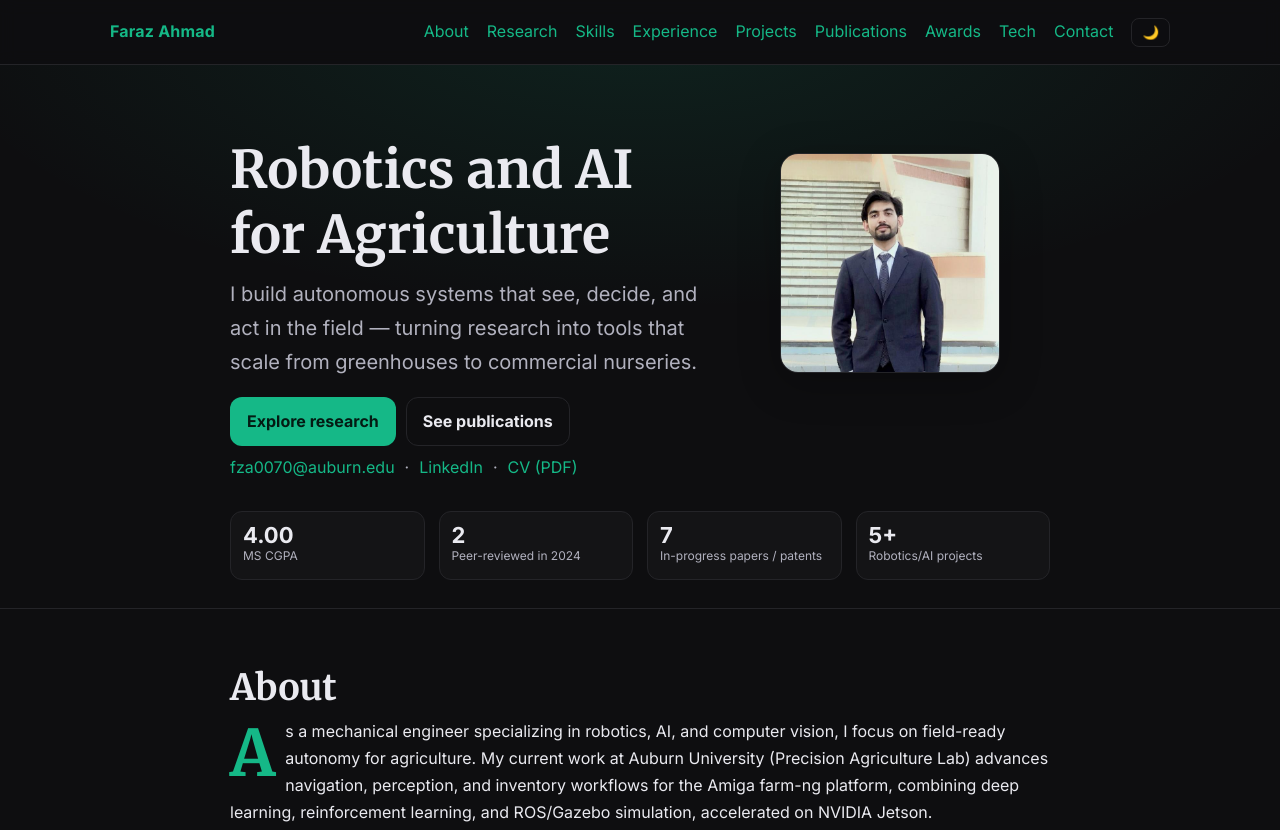
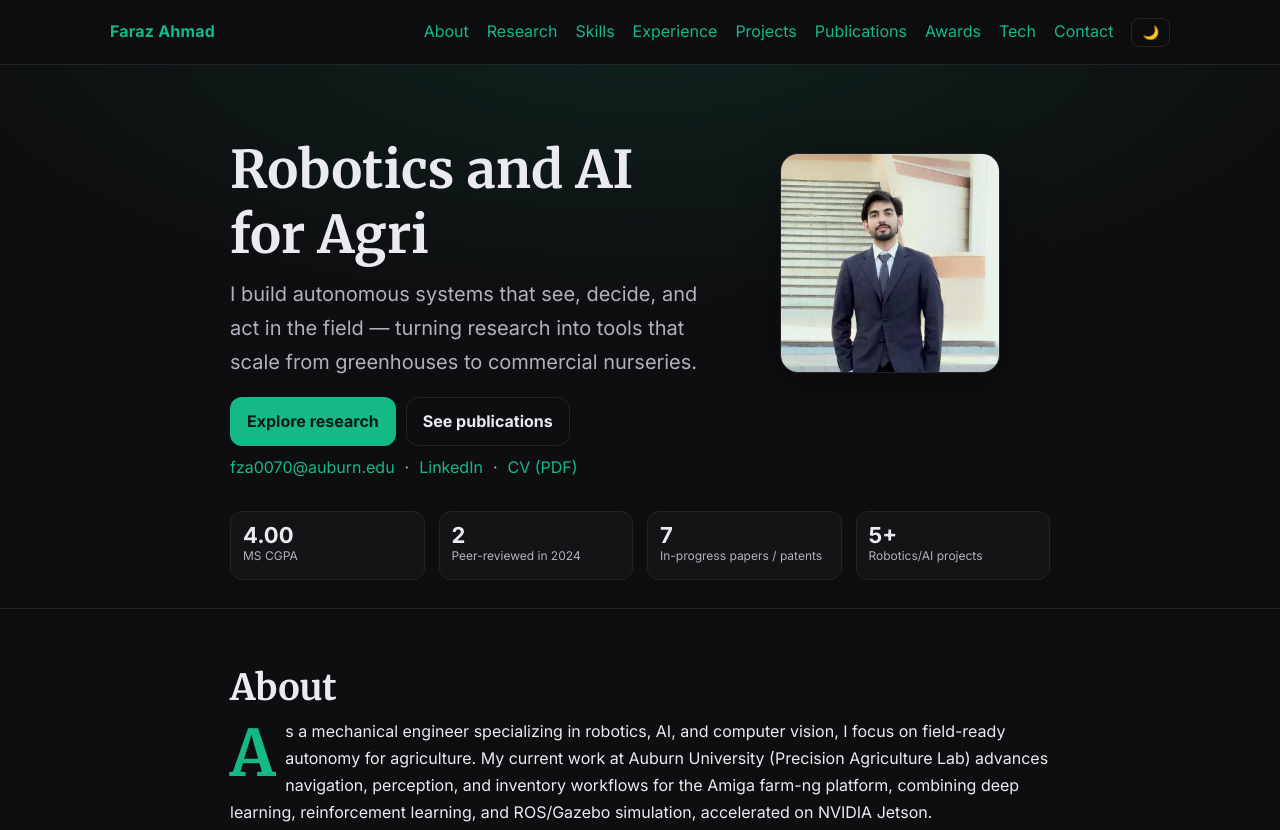
Before and after one commit to its-faraz/faraz, a plain HTML site: page index.html in a window 1280 px wide. Shown: the top 830 px of the page. Drawn offline with Linux system fonts and the light colour scheme.

```diff
--- a/index.html
+++ b/index.html
@@ -38,7 +38,7 @@
       <section class="hero">
         <div class="container narrow hero-grid">
           <div class="hero-intro">
-            <h1>Robotics and AI for Agriculture</h1>
+            <h1>Robotics and AI for Agri</h1>
           <p class="lede">I build autonomous systems that see, decide, and act in the field — turning research into tools that scale from greenhouses to commercial nurseries.</p>
           <div class="hero-cta">
             <a class="button" href="#research">Explore research</a>
```
